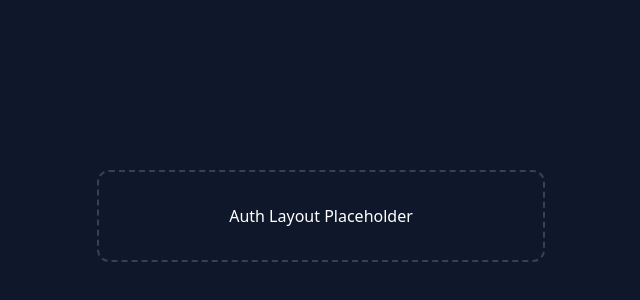
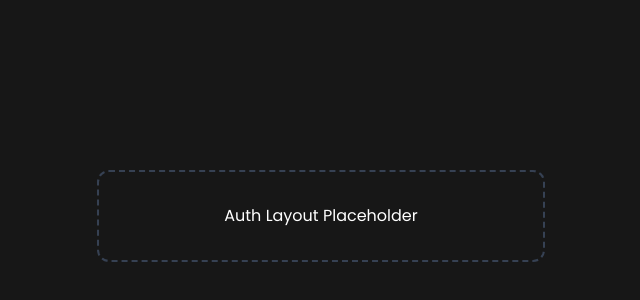
Before and after one commit to okawidiawan/oKanji, a React (Vite) app in the folder frontend/: page /auth in a window 1280 px wide. Shown: the part 184-484 px from the top of the page, without its empty margins (319-959 px from the left). Built offline with nearby package versions, Linux system fonts and the light colour scheme.

Commit message:
Feature: Implementasi Navbar Landing Page

```diff
--- a/frontend/index.html
+++ b/frontend/index.html
@@ -4,9 +4,15 @@
     <meta charset="UTF-8" />
     <link rel="icon" type="image/svg+xml" href="/favicon.svg" />
     <meta name="viewport" content="width=device-width, initial-scale=1.0" />
-    <title>oKanji - Belajar Kanji</title>
+    <link rel="preconnect" href="https://fonts.googleapis.com" />
+    <link rel="preconnect" href="https://fonts.gstatic.com" crossorigin />
+    <link
+      href="https://fonts.googleapis.com/css2?family=Poppins:ital,wght@0,100;0,200;0,300;0,400;0,500;0,600;0,700;0,800;0,900;1,100;1,200;1,300;1,400;1,500;1,600;1,700;1,800;1,900&family=Quicksand:wght@300..700&display=swap"
+      rel="stylesheet"
+    />
+    <title>oKanji</title>
   </head>
-  <body>
+  <body class="bg-background text-white antialiased">
     <div id="root"></div>
     <script type="module" src="/src/main.jsx"></script>
   </body>
--- a/frontend/src/index.css
+++ b/frontend/src/index.css
@@ -1,21 +1,30 @@
 @import "tailwindcss";
 
-@theme {
-  --color-primary: #38bdf8;
-  --color-primary-dark: #0ea5e9;
-  --color-secondary: #818cf8;
-  --color-secondary-dark: #6366f1;
-  --color-background: #0f172a;
-  --color-background-lighter: #1e293b;
+:root {
+  /* Definisikan warna di sini agar IDE memunculkan palet warna */
+  --color-primary: #f34e4e;
+  --color-primary-dark: #882c2c;
+  --color-secondary: #ffffff;
+  --color-secondary-dark: #ffffff9f;
+  --color-background: #171717;
+  --color-background-lighter: #252424;
+
+  background-color: var(--color-background);
+  color: #ffffff;
 }
 
-:root {
-  background-color: var(--color-background);
-  color: white;
+@theme {
+  /* Mapping warna dari :root agar Tailwind tetap bisa membuat utility class-nya */
+  --color-primary: var(--color-primary);
+  --color-primary-dark: var(--color-primary-dark);
+  --color-secondary: var(--color-secondary);
+  --color-secondary-dark: var(--color-secondary-dark);
+  --color-background: var(--color-background);
+  --color-background-lighter: var(--color-background-lighter);
+  --font-sans: "Poppins", sans-serif;
 }
 
 body {
-  @apply bg-background text-white antialiased;
   margin: 0;
 }
 
--- /dev/null
+++ b/frontend/src/pages/LandingPage.jsx
@@ -0,0 +1,37 @@
+import { Link, NavLink } from "react-router";
+import logoImg from "../assets/logo.png";
+
+export default function LandingPage() {
+  return (
+    <div className="flex justify-center">
+      <div className="navbar flex flex-row bg-background-lighter justify-around mt-7 w-7xl h-16 items-center rounded-full">
+        <Link to="/" className="logo">
+          <img src={logoImg} alt="okanji Logo" className="h-10 w-auto" />
+        </Link>
+        <div className="nav ">
+          <ul className="flex ">
+            <li className="mx-5">
+              <NavLink to="/" className="text-secondary">
+                Home
+              </NavLink>
+            </li>
+            <li className="mx-5">
+              <NavLink to="/" className="text-secondary-dark">
+                About
+              </NavLink>
+            </li>
+            <li className="mx-5">
+              <NavLink to="/" className="text-secondary-dark">
+                Services
+              </NavLink>
+            </li>
+          </ul>
+        </div>
+        <div className="btn-cta flex items-center">
+          <div className="red-dot bg-primary w-2 h-2 mx-5 rounded-full"></div>
+          <NavLink>Get Started</NavLink>
+        </div>
+      </div>
+    </div>
+  );
+}
--- a/frontend/src/router/index.jsx
+++ b/frontend/src/router/index.jsx
@@ -10,14 +10,18 @@ import RegisterPage from "../pages/auth/RegisterPage";
 import KanjiListPage from "../pages/kanji/KanjiListPage";
 import KanjiDetailPage from "../pages/kanji/KanjiDetailPage";
 import ProfilePage from "../pages/user/ProfilePage";
+import LandingPage from "../pages/LandingPage";
 
 const router = createBrowserRouter([
   //  Contoh struktur routing:
   {
     path: "/",
+    element: <LandingPage />,
+  },
+  {
     element: <MainLayout />,
     children: [
-      { index: true, element: <KanjiListPage /> },
+      { path: "kanji", element: <KanjiListPage /> },
       { path: "kanji/:id", element: <KanjiDetailPage /> },
       { path: "profile", element: <ProfilePage /> },
     ],
```
Also changed, not shown: frontend/src/assets/Logo.png (added).
